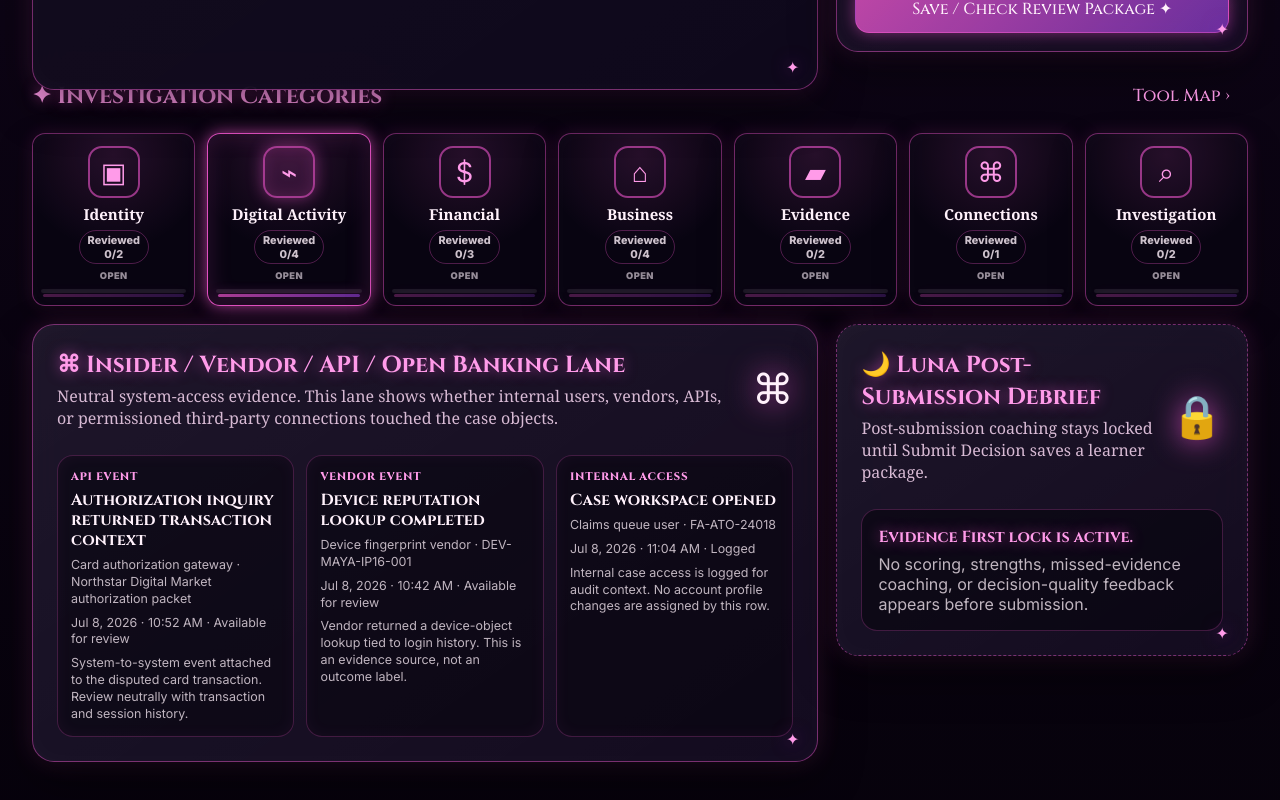
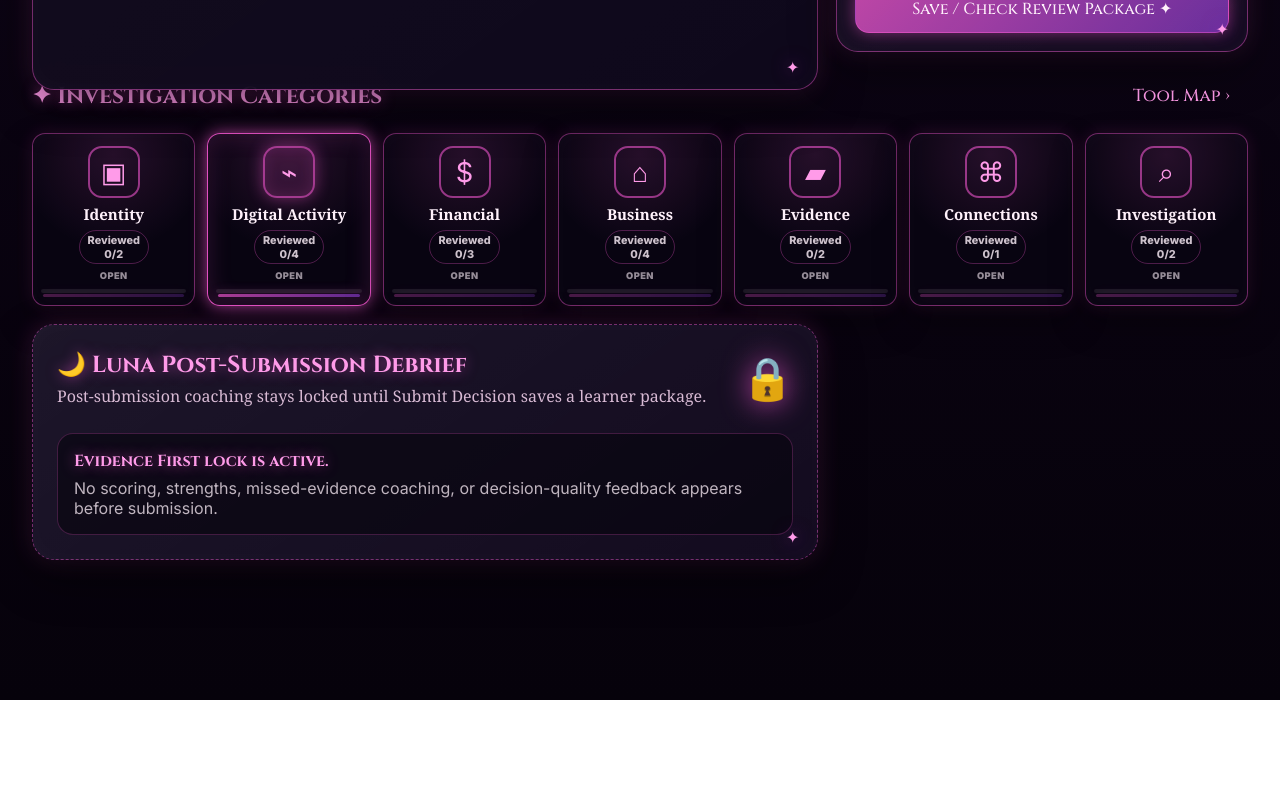
Before and after one commit to iamre2024-debug/fraud-Academy-v1, a React (Vite) app: page / in a window 1280 px wide. Shown: the part 2412-3212 px from the top of the page. After the commit the page ends 3112 px from the top, so only its background shows below. Built offline with nearby package versions, Linux system fonts and the light colour scheme.

Commit message:
Remove system access portal from visual app

```diff
--- a/src/VisualApp.jsx
+++ b/src/VisualApp.jsx
@@ -2,7 +2,6 @@ import { useEffect, useState } from 'react';
 import VisualWorkspace from './VisualWorkspace.jsx';
 import VisualNavigation from './VisualNavigation.jsx';
 import VisualTextCollapse from './VisualTextCollapse.jsx';
-import SystemAccessLane from './SystemAccessLane.jsx';
 import LunaPostSubmissionPanel from './LunaPostSubmissionPanel.jsx';
 import GeneratedCaseControls from './GeneratedCaseControls.jsx';
 import { trainingCases as baseCases } from './data/cases.js';
@@ -37,7 +36,6 @@ export default function VisualApp() {
         onNavigate={setActiveTab}
       />
       <GeneratedCaseControls onCaseGenerated={handleGeneratedCase} />
-      <SystemAccessLane activeCaseId={activeCaseId} />
       <LunaPostSubmissionPanel activeCaseId={activeCaseId} />
       <VisualNavigation
         activeTab={activeTab}
```
